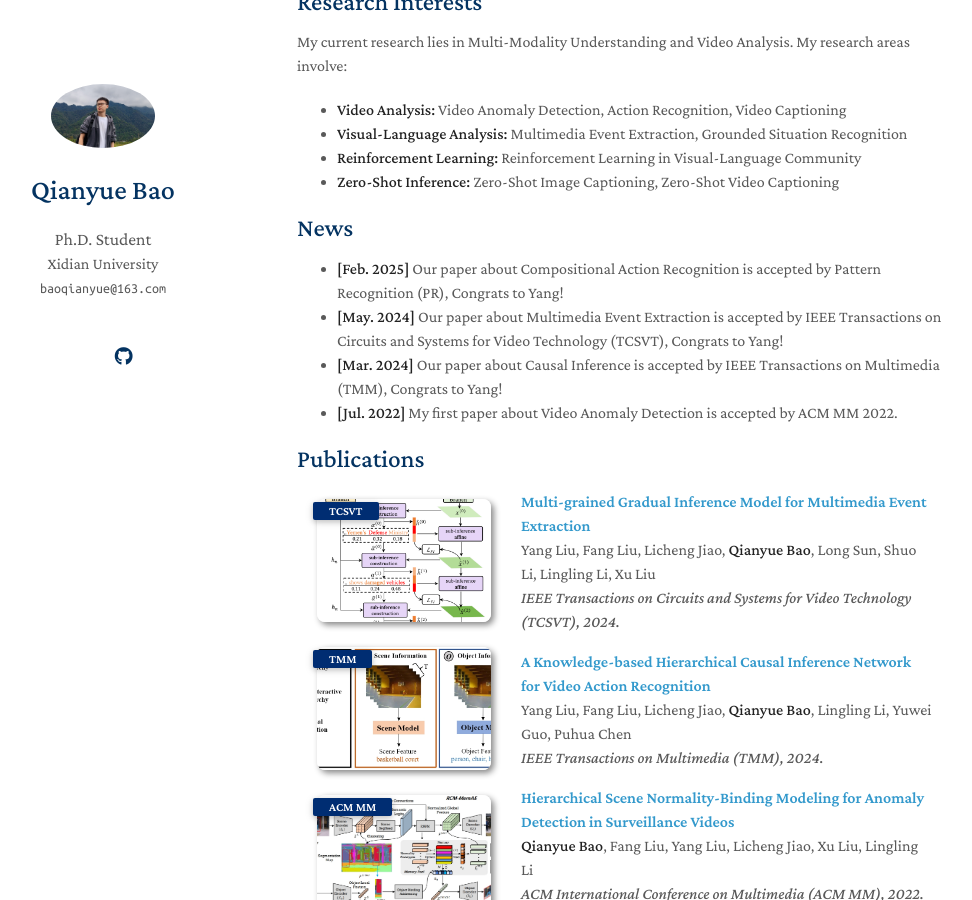
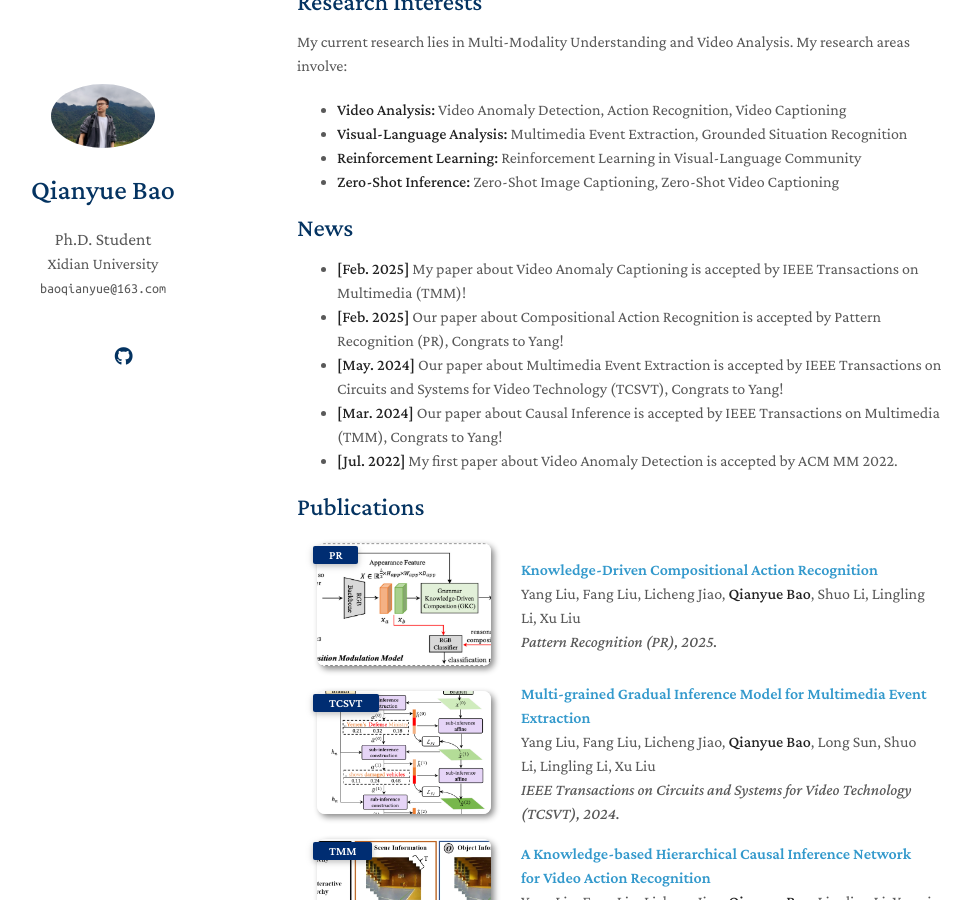
Before and after one commit to baoqianyue/baoqianyue.github.io, a Jekyll site: the page built from index.md, in a window 1280 px wide and 900 px high, scrolled down 213 px. Shown: the whole window, without its empty margins (173-1145 px from the left). Built offline with Jekyll 4.4.1, drawn with Linux system fonts in a browser that asks for light colours; nearby versions of some CDN libraries; a style sheet for code colours, icons or effects is not loaded; our own code applies the rules of GitHub Pages for plain Markdown files.

Commit message:
update PR TMM

```diff
--- a/_includes/publications.md
+++ b/_includes/publications.md
@@ -2,6 +2,27 @@
 
 <div class="publications">
 <ol class="bibliography">
+
+<li>
+<div class="pub-row">
+
+  <div class="col-sm-3 abbr" style="position: relative;padding-right: 15px;padding-left: 15px;">
+    <img src="assets/img/KDCMM.jpg" class="teaser img-fluid z-depth-1">
+    <abbr class="badge">PR</abbr>
+  </div>
+
+  <div class="col-sm-9" style="position: relative;padding-right: 15px;padding-left: 20px;">
+    <div class="title"><a href="https://www.sciencedirect.com/science/article/pii/S0031320325001128">Knowledge-Driven Compositional Action Recognition</a></div>
+    <div class="author">Yang Liu, Fang Liu, Licheng Jiao, <strong>Qianyue Bao</strong>, Shuo Li, Lingling Li, Xu Liu</div>
+    <div class="periodical"><em>Pattern Recognition (PR), 2025.</em></div>
+    <div class="links">
+      <!-- <a href="https://arxiv.org/pdf/2403.03715.pdf" class="btn btn-sm z-depth-0" role="button" target="_blank" style="font-size:12px;">PDF</a>
+      <a href="https://github.com/joeyz0z/MeaCap" class="btn btn-sm z-depth-0" role="button" target="_blank" style="font-size:12px;">Code</a> -->
+    </div>
+  </div>
+</div>
+</li>
+
 
 <li>
 <div class="pub-row">
--- a/index.md
+++ b/index.md
@@ -18,6 +18,7 @@ My current research lies in Multi-Modality Understanding and Video Analysis. My
 
 ## News
 
+- **[Feb. 2025]** My paper about Video Anomaly Captioning is accepted by IEEE Transactions on Multimedia (TMM)!
 - **[Feb. 2025]** Our paper about Compositional Action Recognition is accepted by Pattern Recognition (PR), Congrats to Yang!
 - **[May. 2024]** Our paper about Multimedia Event Extraction is accepted by IEEE Transactions on Circuits and Systems for Video Technology (TCSVT), Congrats to Yang!
 - **[Mar. 2024]** Our paper about Causal Inference is accepted by IEEE Transactions on Multimedia (TMM), Congrats to Yang!
```
Also changed, not shown: assets/img/KDCMM.jpg (added).
